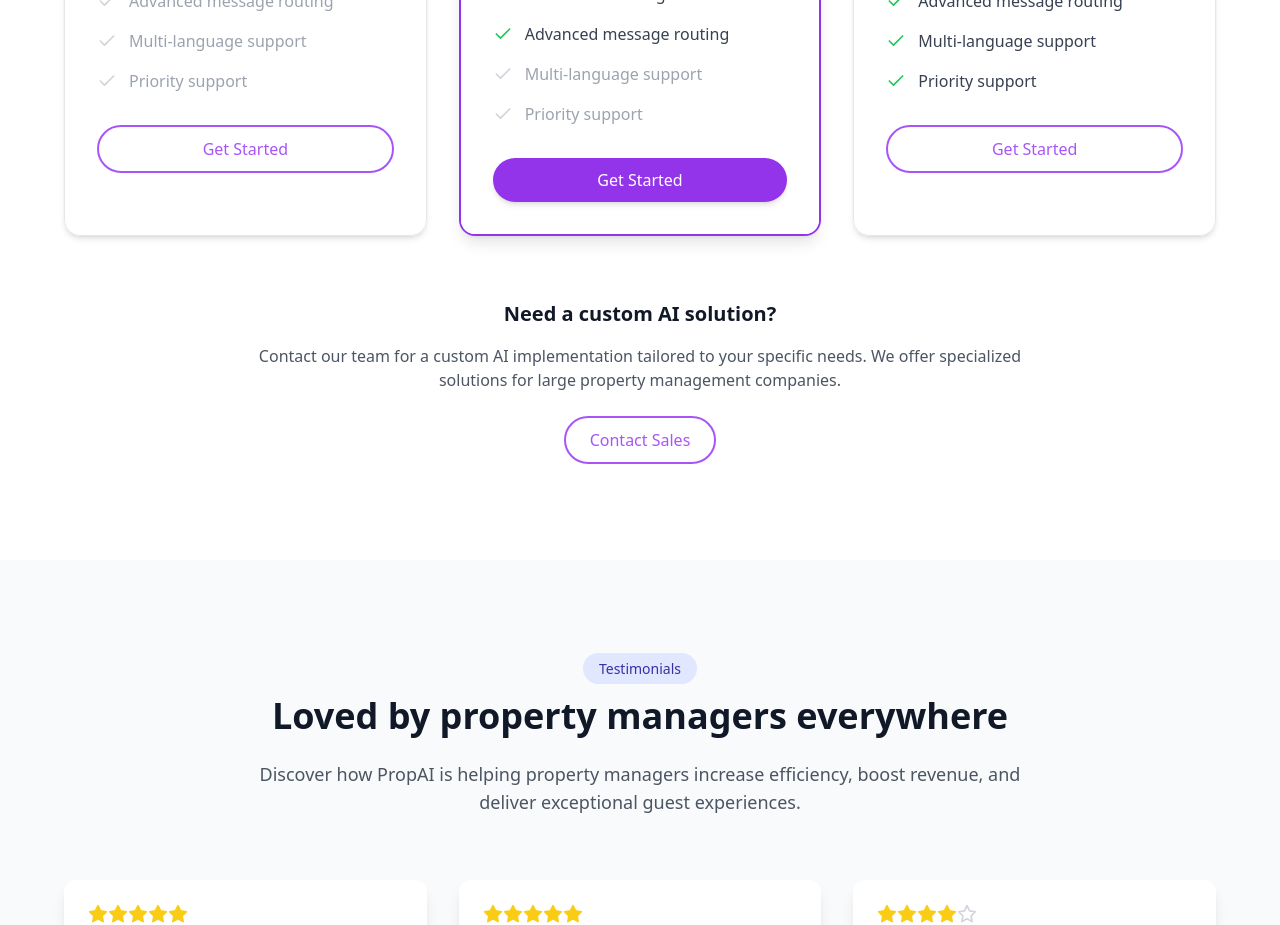
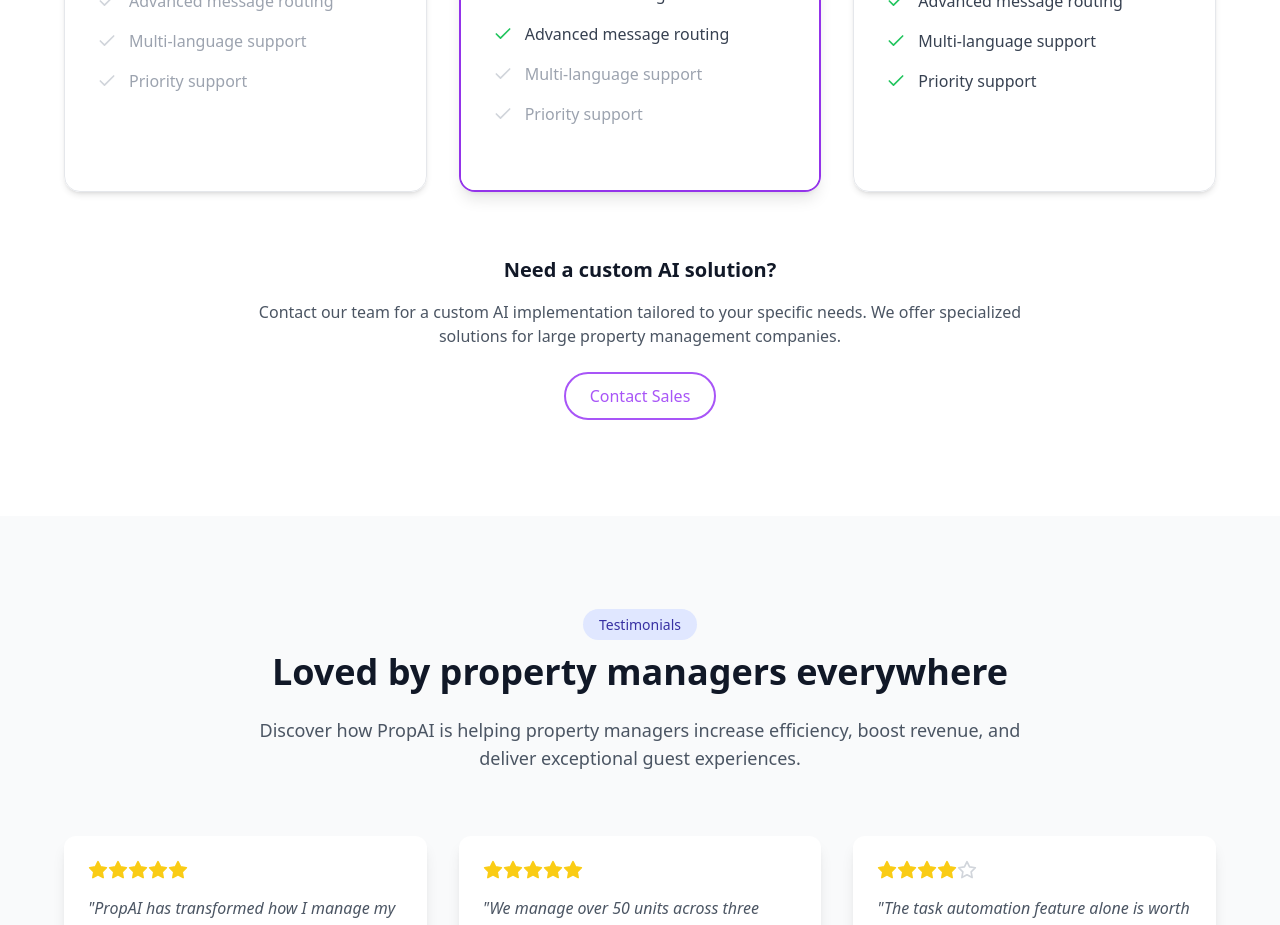
Before and after one commit to ethanbenarroch/aiagentprop, a React (Vite) app: page / in a window 1280 px wide. Shown: the part 2520-3445 px from the top of the page. Built offline with nearby package versions, Linux system fonts and the light colour scheme.

Commit message:
Update PricingCard.tsx

```diff
--- a/src/components/PricingCard.tsx
+++ b/src/components/PricingCard.tsx
@@ -14,8 +14,8 @@ interface PricingCardProps {
   description: string;
   features: PricingFeature[];
   isPopular?: boolean;
-  buttonText?: string;
-  buttonTo?: string;
+  //buttonText?: string;
+  //buttonTo?: string;
 }
 
 const PricingCard: React.FC<PricingCardProps> = ({
@@ -25,8 +25,8 @@ const PricingCard: React.FC<PricingCardProps> = ({
   description,
   features,
   isPopular = false,
-  buttonText = 'Get Started',
-  buttonTo = '/get-started',
+  //buttonText = 'Get Started',
+  //buttonTo = '/get-started',
 }) => {
   return (
     <div
@@ -67,14 +67,6 @@ const PricingCard: React.FC<PricingCardProps> = ({
             </div>
           ))}
         </div>
-
-        <Button
-          variant={isPopular ? 'primary' : 'outlined'}
-          className="w-full"
-          to={buttonTo}
-        >
-          {buttonText}
-        </Button>
       </div>
     </div>
   );
```
